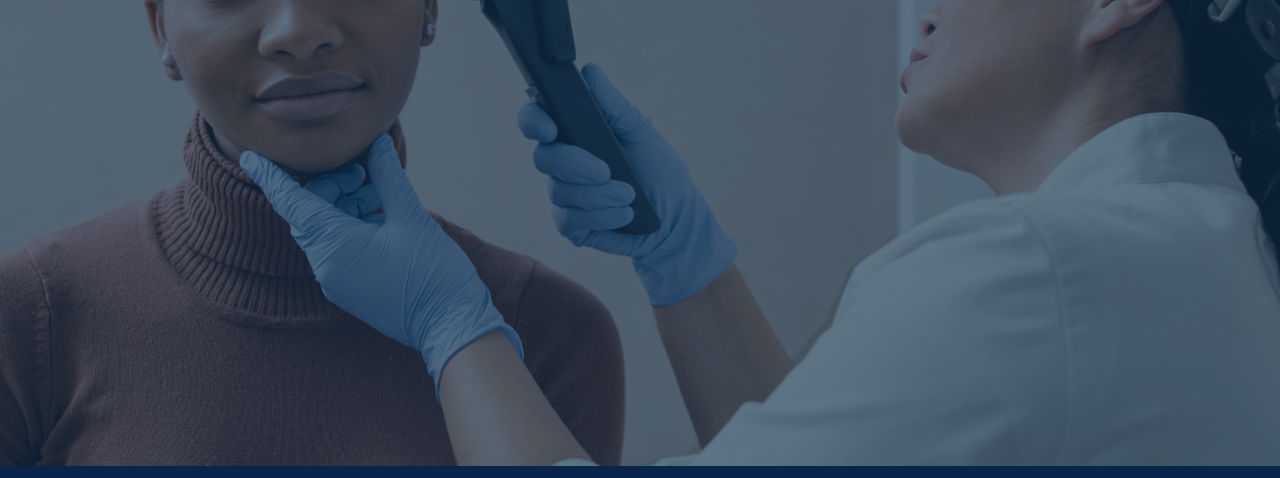
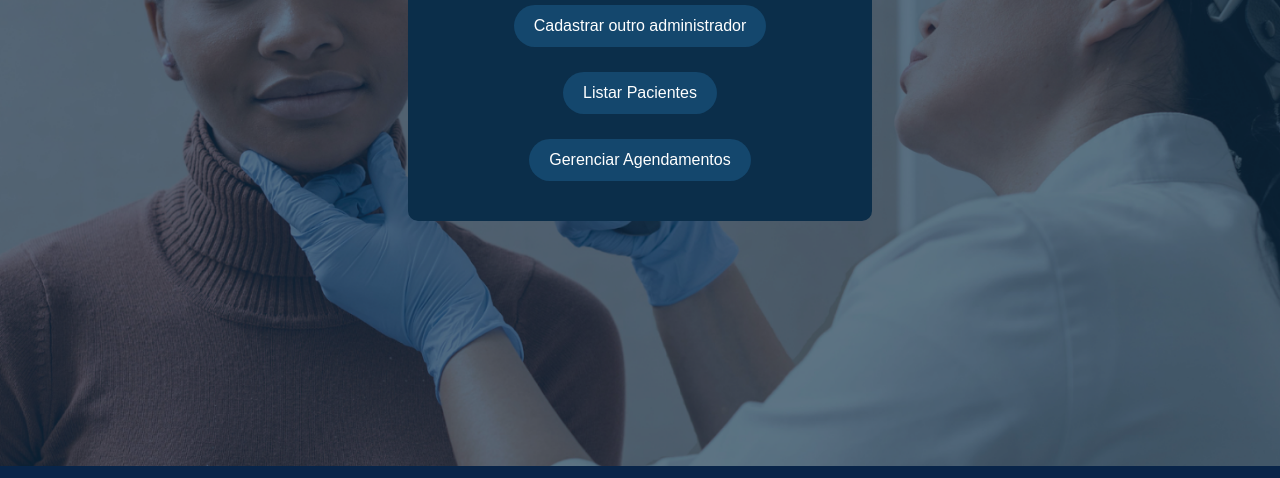
Before and after one commit to ClinicaNord/ClinicaNord, a plain HTML site: page src/main/resources/static/perfilAdm.html in a window 1280 px wide. Shown: the part 272-750 px from the top of the page. Drawn offline with Linux system fonts and the light colour scheme.

Commit message:
criação das paginas de adm
pagina de perfil adm, login que manda o usuario para pagina correta seja ele admin ou cliente

```diff
--- a/src/main/resources/static/agendamentosADM.html
+++ b/src/main/resources/static/perfilAdm.html
@@ -3,8 +3,8 @@
 <head>
     <meta charset="UTF-8">
     <meta name="viewport" content="width=device-width, initial-scale=1.0">
-    <title>Agendamentos</title>
-    <link rel="stylesheet" href="./style/agendamentoADM.css">
+    <title>Perfil Admin</title>
+    <link rel="stylesheet" href="./style/perfilAdm.css">
     <link rel="stylesheet" href="https://cdnjs.cloudflare.com/ajax/libs/font-awesome/4.7.0/css/font-awesome.min.css">
 </head>
 <body>
@@ -13,12 +13,21 @@
       <img src="./img/logo.png" alt="Logo">
       <span>Clínica Nord</span>
     </div>
-       <nav>
+      <nav>
       <a href="./index.html"><button>Inicio</button></a>
       <a href="./sobrenos.html"><button>sobre nós</button></a>
     </nav>
     </header>
     <main>
+      <div class="container">
+        <h1>Bem-vindo,Administrador!</h1>
+        <div class="options">
+          <a href="./cadastroAdm.html"><button class="btn-container">Cadastrar outro administrador</button></a>
+          <a href="./listarPacientes.html"><button class="btn-container">Listar Pacientes</button></a>
+          <a href="./agendamentosAdm.html"><button class="btn-container">Gerenciar Agendamentos</button></a>
+        </div>
+
+      </div>
     </main>
     <footer>
     <p>Feito por:</p>
--- a/src/main/resources/static/style/paginaAdmin.css
+++ /dev/null
@@ -1,5 +0,0 @@
-    body { font-family: Arial, sans-serif; padding: 20px; }
-    h2 { color: #1e3a8a; }
-    label { display: block; margin-top: 10px; }
-    input, button, select { margin-top: 5px; padding: 8px; }
-    .box { border: 1px solid #ccc; padding: 15px; border-radius: 8px; margin-top: 20px; }
--- a/src/main/resources/static/style/agendamentoADM.css
+++ b/src/main/resources/static/style/perfilAdm.css
@@ -14,6 +14,36 @@ body{
   color: #fff;
   width: 100%;
 
+}
+.container {
+  background: #0b2e4a; /* Fundo semi-transparente */
+  padding: 30px;
+  border-radius: 10px;
+  text-align: center;
+  max-width: 500px;
+  width: 100%;
+}
+.btn-container {
+  background: #14476d;
+  color: #fff;
+  border: none;
+  border-radius: 30px;
+  padding: 12px 20px;
+  font-size: 16px;
+  cursor: pointer;
+  transition: background 0.3s;
+  margin: 10px;
+}
+.btn-container:hover {
+  background: #296198;
+}
+.options {
+  display: flex;
+  flex-direction: column;
+  gap: 5px;
+  margin-top: 10px;
+  align-items: center;
+  width: 100%;
 }
 /* Header */
 header {
```
Also changed, not shown: src/main/resources/static/login.html (+1 -1 lines), src/main/resources/static/paginaAdmin.html (deleted, +0 -23 lines), src/main/resources/static/script/login.js (+12 -16 lines).
